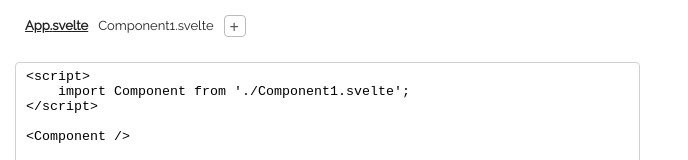
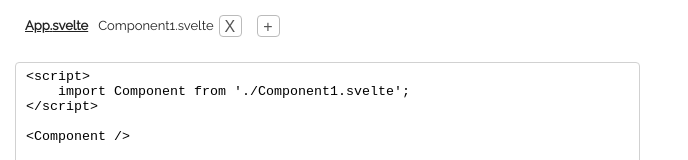
Before and after one commit to Joxtacy/SvelteREPL, a Svelte app: page / in a window 1280 px wide. Shown: the top 160 px of the page, without its empty margins (0-688 px from the left). Built offline with nearby package versions, Linux system fonts and the light colour scheme.

Commit message:
Add ability to remove components

```diff
--- a/src/App.svelte
+++ b/src/App.svelte
@@ -11,14 +11,13 @@
 
     worker.addEventListener("message", (event: MessageEvent<string>) => {
         compiled = event.data;
-    })
+    });
 
     function compile(_components: Component[]): void {
         worker.postMessage(_components);
     }
 
     $: compile($codeStore);
-
 </script>
 
 <style>
--- a/src/Input.svelte
+++ b/src/Input.svelte
@@ -18,10 +18,14 @@
 
             // set textarea value to: text before caret + tab + text after caret
             const spaceTab = `    `;
-            textarea.value =`${textarea.value.substring(0, start)}${spaceTab}${textarea.value.substring(end)}`;
+            textarea.value = `${textarea.value.substring(
+                0,
+                start
+            )}${spaceTab}${textarea.value.substring(end)}`;
 
             // put caret at right position again
-            textarea.selectionStart = textarea.selectionEnd = start + spaceTab.length;
+            textarea.selectionStart = textarea.selectionEnd =
+                start + spaceTab.length;
         }
     }
 
@@ -47,6 +51,11 @@
         current = id;
         textarea.focus();
     }
+
+    function deleteComponent(deleteId: number) {
+        current = 0;
+        components = components.filter(({ id }) => id !== deleteId);
+    }
 </script>
 
 <section>
@@ -54,7 +63,8 @@
         {tabs}
         {current}
         on:select={({ detail }) => (current = detail)}
-        on:new={newComponent} />
+        on:new={newComponent}
+        on:del={({ detail }) => deleteComponent(detail)} />
     <textarea
         on:keydown={keydownHandler}
         bind:value={components[currentComponentId].source}
--- a/src/Tabs.svelte
+++ b/src/Tabs.svelte
@@ -5,6 +5,7 @@
     interface TabDispatcher {
         select: number;
         new: void;
+        del: number;
     }
 
     const dispatch = createEventDispatcher<TabDispatcher>();
@@ -13,20 +14,14 @@
     export let current: number = 0;
 </script>
 
-<ul>
-    {#each tabs as { name, type, id }}
-        <li
-            class:active={id === current}
-            on:click={() => dispatch('select', id)}>
-            {name}.{type}
-        </li>
-    {/each}
-    <li><button on:click={() => dispatch('new')}>+</button></li>
-</ul>
-
 <style>
     li {
         cursor: pointer;
+    }
+
+    button {
+        text-decoration: initial;
+        margin-left: 5px;
     }
 
     .active {
@@ -34,3 +29,17 @@
         text-decoration: underline;
     }
 </style>
+
+<ul>
+    {#each tabs as { name, type, id }, index}
+        <li
+            class:active={id === current}
+            on:click={() => dispatch('select', id)}>
+            {name}.{type}
+            {#if index !== 0}
+                <button on:click={() => dispatch('del', id)}>x</button>
+            {/if}
+        </li>
+    {/each}
+    <li><button on:click={() => dispatch('new')}>+</button></li>
+</ul>
--- a/src/worker.ts
+++ b/src/worker.ts
@@ -9,6 +9,7 @@ importScripts(`${CDN_URL}/svelte/compiler.js`);
 const componentLookup = new Map<string, Component>();
 
 function generateLookup(components: Component[]): void {
+    componentLookup.clear();
     components.forEach((component) => {
         componentLookup.set(`./${component.name}.${component.type}`, component);
     });
@@ -77,7 +78,6 @@ self.addEventListener(
         const output = (await bundle.generate({ format: "esm" })).output[0]
             .code;
 
-        //@ts-ignore
-        self.postMessage(output);
+        self.postMessage(output, "*");
     }
 );
```
